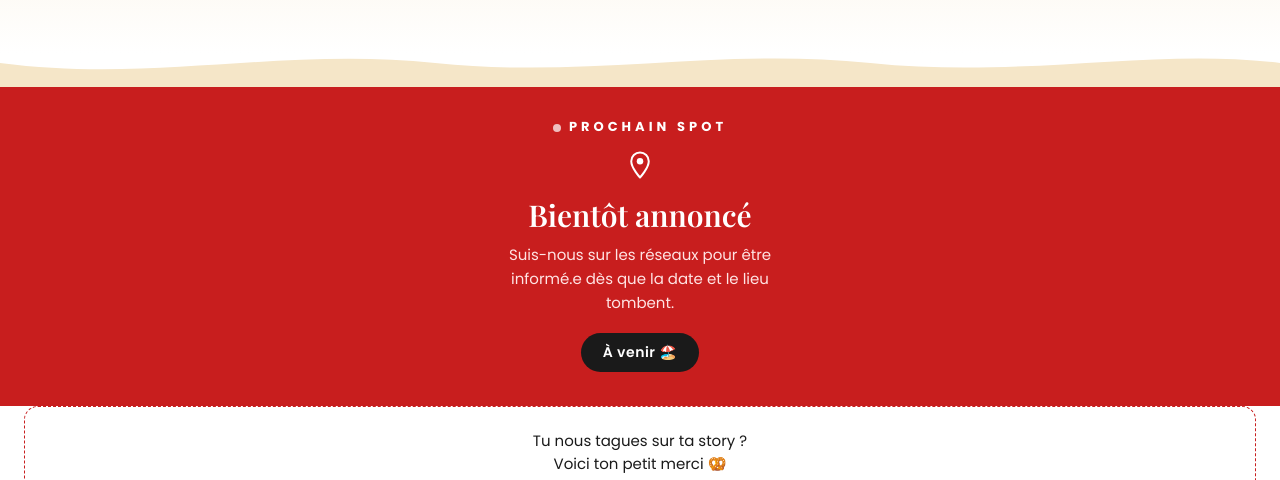
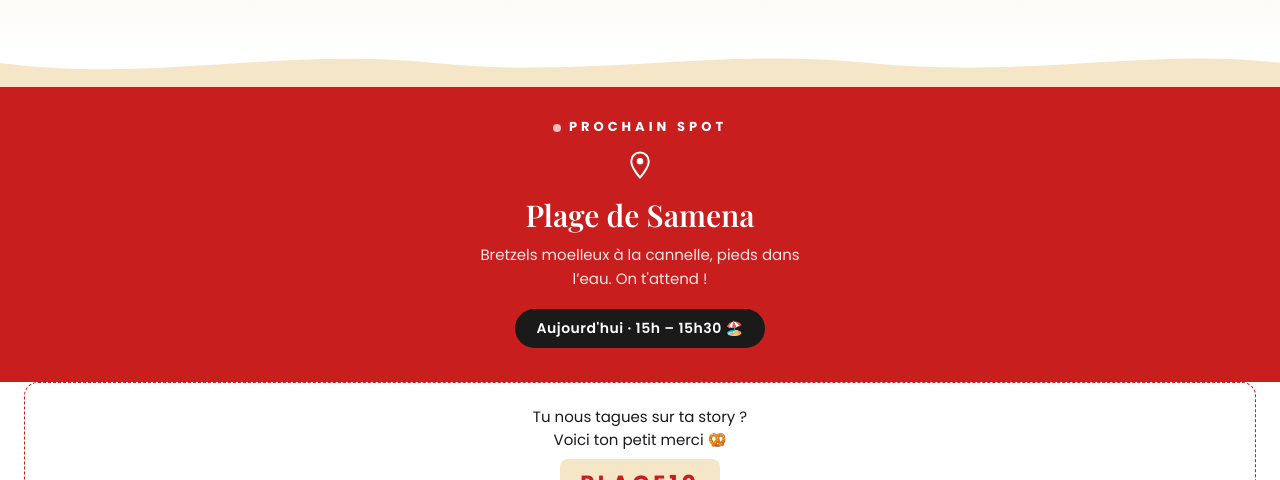
Before and after one commit to sabrinatlb/mademoisellepretzel, a plain HTML site: page index.html in a window 1280 px wide. Shown: the part 290-770 px from the top of the page. Drawn offline with nearby package versions, Linux system fonts and the light colour scheme.

Commit message:
Update index.html

```diff
--- a/index.html
+++ b/index.html
@@ -277,6 +277,7 @@
     <path d="M0,10 C60,30 110,-6 170,10 C230,26 280,-6 340,10 C400,26 450,-6 500,10 L500,34 L0,34 Z" fill="#F5E6C8"/>
   </svg>
 
+
   <!-- PROCHAIN SPOT — bandeau plein écran, quand tu as une date, remplace le contenu ci-dessous :
        <h2>Nom de la plage</h2> <p>Repère / adresse</p> <span class="spot-time">Jour · horaires</span> -->
   <div class="spot-banner">
@@ -285,11 +286,10 @@
       <path d="M12 22s7-7.58 7-13a7 7 0 1 0-14 0c0 5.42 7 13 7 13Z" stroke="#fff" stroke-width="1.6" stroke-linejoin="round"/>
       <circle cx="12" cy="9" r="2.6" fill="#fff"/>
     </svg>
-    <h2>Bientôt annoncé</h2>
-    <p>Suis-nous sur les réseaux pour être informé.e dès que la date et le lieu tombent.</p>
-    <span class="spot-time">À venir 🏖️</span>
+    <h2>Plage de Samena</h2>
+    <p> Bretzels moelleux à la cannelle, pieds dans l’eau. On t'attend ! </p>
+    <span class="spot-time">Aujourd'hui · 15h – 15h30 🏖️</span>
   </div>
-
   <!-- PROMO -->
   <div class="section" style="padding-top:0;">
     <div class="promo">
```
